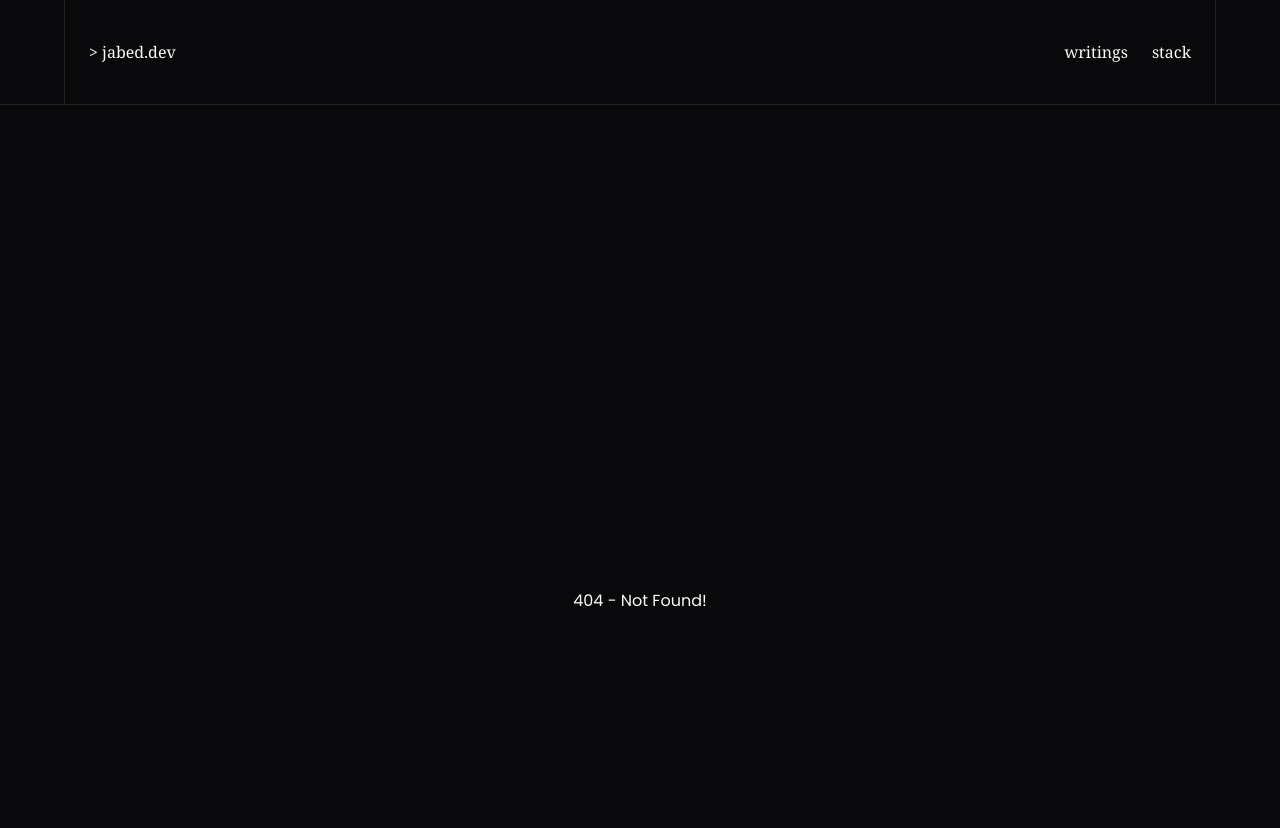
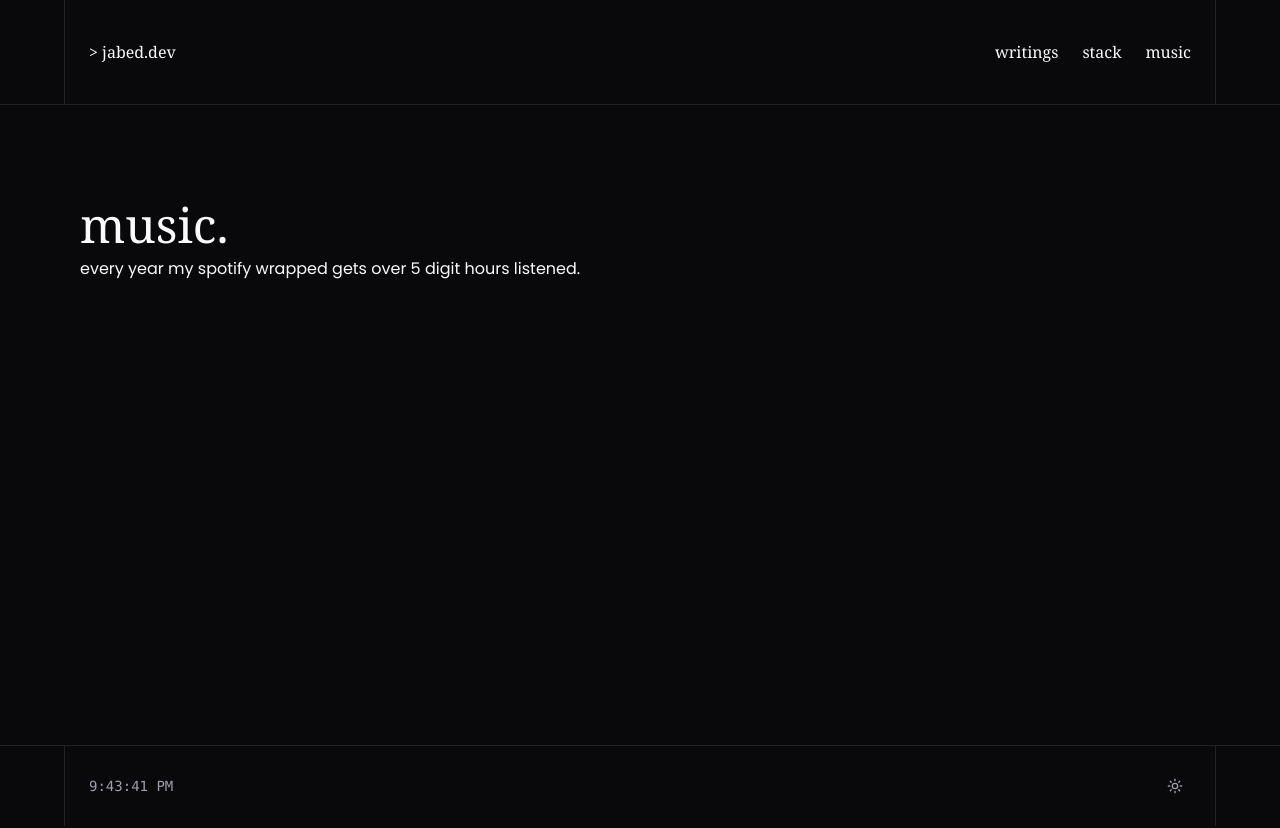
Before and after one commit to jabedzaman/jabed.dev, a Next.js app: page /music in a window 1280 px wide. Before the commit this address had no page. Shown: the top 828 px of the page. Built offline with nearby package versions, Linux system fonts and the light colour scheme.

Commit message:
feat: added music page

```diff
--- a/package.json
+++ b/package.json
@@ -11,6 +11,7 @@
   },
   "packageManager": "pnpm@9.0.4",
   "dependencies": {
+    "@jabedzaman/spotify": "git+ssh://git@github.com/jabedzaman/spotify.git",
     "class-variance-authority": "^0.7.1",
     "clsx": "^2.1.1",
     "lucide-react": "^0.555.0",
--- /dev/null
+++ b/src/app/music/page.tsx
@@ -0,0 +1,12 @@
+export default function Page() {
+  return (
+    <main className="space-y-10">
+      <div className="space-y-2">
+        <h1 className="text-4xl md:text-5xl font-serif">music.</h1>
+        <p className="max-w-2xl">
+          every year my spotify wrapped gets over 5 digit hours listened.
+        </p>
+      </div>
+    </main>
+  );
+}
--- a/src/app/stack/page.tsx
+++ b/src/app/stack/page.tsx
@@ -282,7 +282,7 @@ export default function Page() {
     <main className="space-y-10">
       <div className="space-y-2">
         <h1 className="text-4xl md:text-5xl font-serif">stack.</h1>
-        <p className="text-neutral-600 dark:text-neutral-400 max-w-2xl">
+        <p className="max-w-2xl">
           my gear, tools, and technologies i use to craft digital artifacts.
         </p>
       </div>
--- a/src/app/writings/[slug]/page.tsx
+++ b/src/app/writings/[slug]/page.tsx
@@ -36,11 +36,13 @@ export default async function Page({
     return notFound();
   }
   return (
-    <main className="font-serif">
+    <main>
       <div className="border-b">
         <div className="mb-10">
           <div className="space-y-2">
-            <h1 className="text-4xl md:text-5xl">{writing.metadata.title}.</h1>
+            <h1 className="text-4xl md:text-5xl font-serif">
+              {writing.metadata.title}.
+            </h1>
             <p className="max-w-2xl">{writing.metadata.summary}</p>
           </div>
           <span className="text-xs text-[#666666]">
--- a/src/components/header.tsx
+++ b/src/components/header.tsx
@@ -3,11 +3,12 @@ import Link from "next/link";
 const entries = [
   { name: "writings", href: "/writings" },
   { name: "stack", href: "/stack" },
+  { name: "music", href: "/music" },
 ];
 
 export function Header() {
   return (
-    <div className="border-b font-serif ">
+    <div className="border-b font-serif">
       <div className="max-w-6xl mx-auto md:border-x border-0 py-6 px-6 lg:border-x flex flex-row justify-between items-center">
         <Link href="/">&gt; jabed.dev</Link>
         <ul className="flex gap-6">
```
Also changed, not shown: 1 other file (tests, documents, lock files or other folders).
